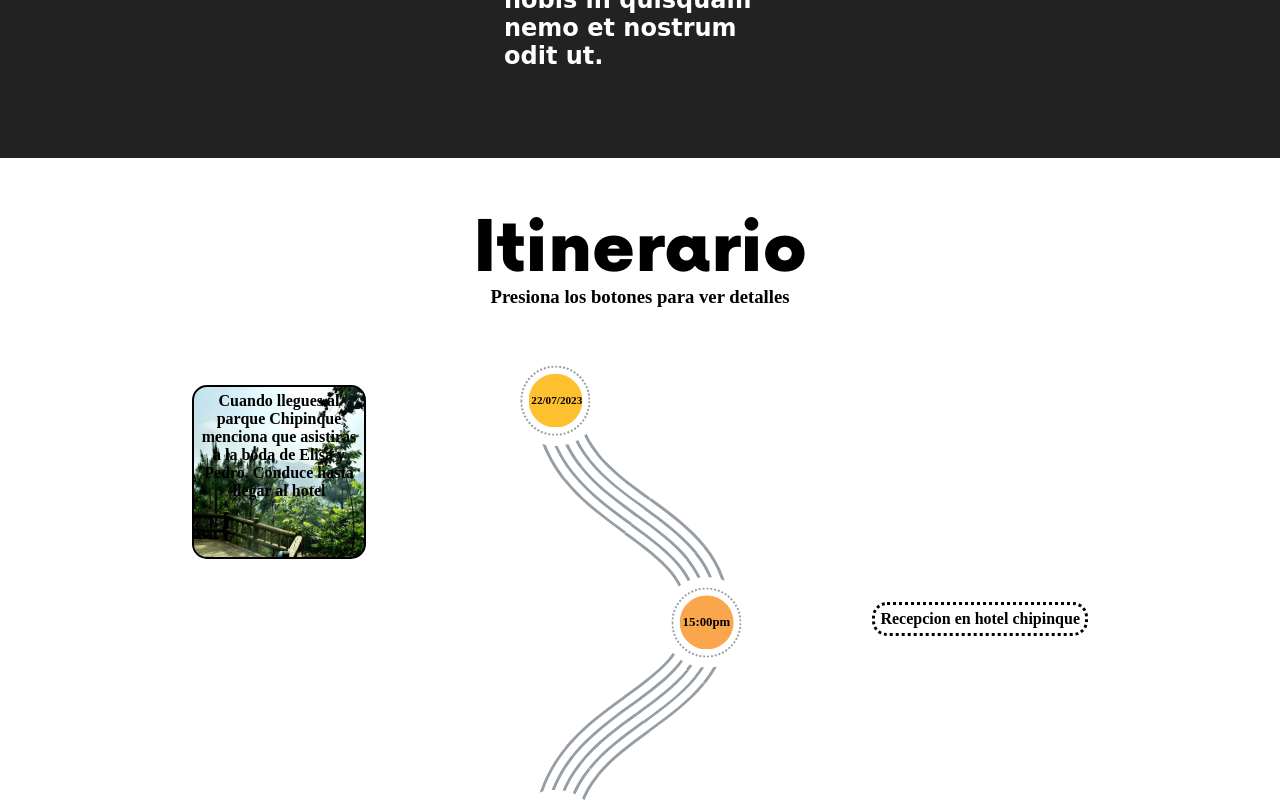
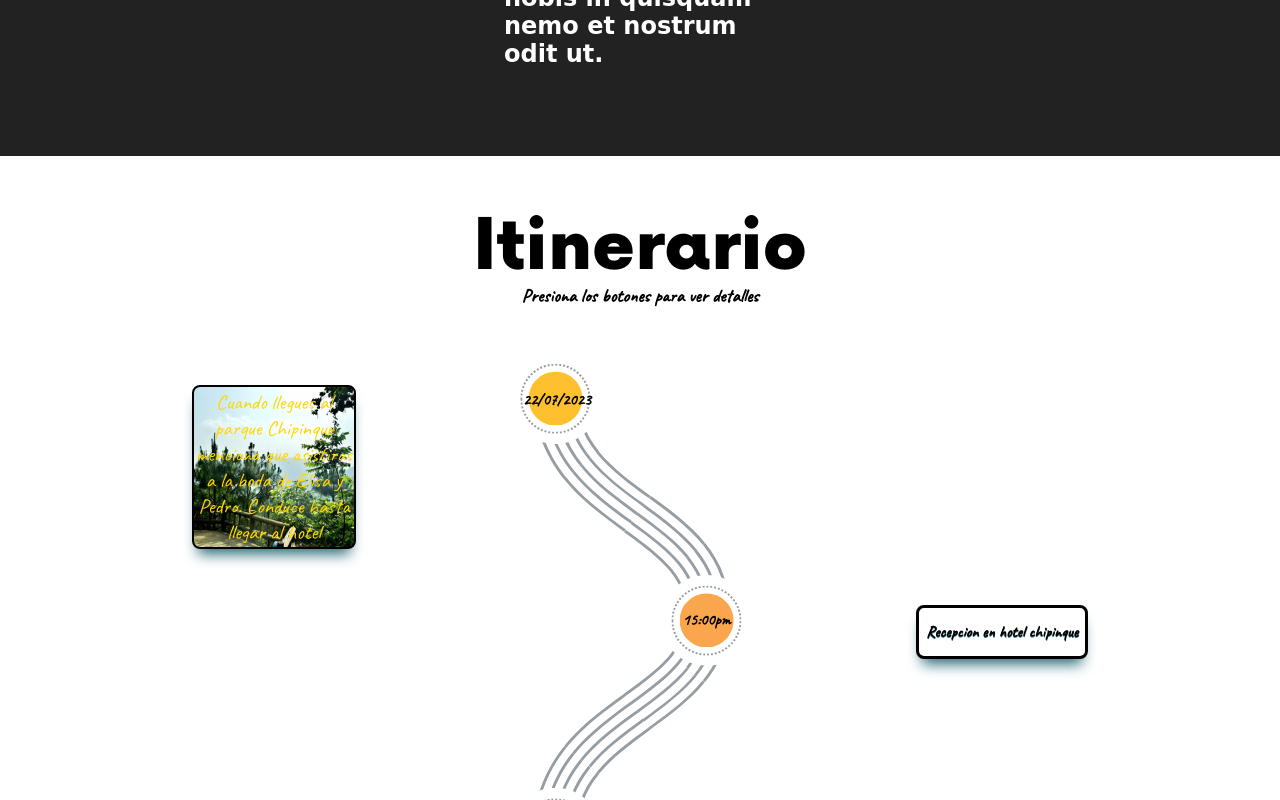
Before and after one commit to kevincruxz/Elisa-s-wedding-invitation, a website: page index.html in a window 1280 px wide. Both pictures are taken after a click on the element "22/07/2023". Drawn offline with nearby package versions, Linux system fonts and the light colour scheme; a web font is replaced by a local one.

Commit message:
Improved design on schedule section

```diff
--- a/index.html
+++ b/index.html
@@ -74,7 +74,7 @@
             <h4><div id="cuando" class="botones"><span>22/07/2023</span></div><span id="descripcion" class="descripciones">Llegada a chipinque</span></h4>
         </div>
         <div id="dato-dos" class="fechas">
-            <h4><span id="descripcion-dos" class="descripciones">Recepcion en hotel chipinque</span><span id="cuando-dos" class="botones">15:00pm</span></h4>
+            <h4><span id="descripcion-dos" class="descripciones"><span>Recepcion en hotel chipinque</span></span><span id="cuando-dos" class="botones">15:00pm</span></h4>
         </div>
         <div id="dato-tres" class="fechas">
             <h4><span id="cuando-tres" class="botones">17:00pm</span><span id="descripcion-tres" class="descripciones">Ceremonia religiosa</span></h4>
@@ -92,7 +92,7 @@
             <h4><span id="cuando-siete" class="botones">19:00pm</span><span id="descripcion-siete" class="descripciones">Fiesta</span></h4>
         </div>
         <div id="dato-ocho" class="fechas">
-            <h4><span id="cuando-ocho" class="botones">21:00pm</span><span id="descripcion-ocho" class="descripciones">Servicio de cena</span></h4>
+            <h4><span id="cuando-ocho" class="botones">21:00pm</span><span id="descripcion-ocho" class="descripciones">Cena</span></h4>
         </div>
     </div>
 
@@ -140,6 +140,7 @@
             <img src="img/caja-de-regalo2.png" alt="click para ver regalos">
         </div>
         <h3>Te esperamos en la fiesta.</h3>
+        <h3>- Elisa y Pedro</h3>
     </div>
 
     <footer>
--- a/script.js
+++ b/script.js
@@ -53,10 +53,11 @@ botones.forEach(function(boton) {
             descripcion.innerHTML = allData[2];
             descripcion.classList.add('animate__animated');
             descripcion.classList.add('animate__bounceInDown');
+            descripcion.classList.add('descripciones');
         } else {
-
             descripcion.classList.remove('animate__animated');
             descripcion.classList.remove('animate__bounceInDown');
+            descripcion.classList.remove('descripciones');
 
             descripcion.style.cssText = `background: url(img/${allData[3]}); background-size: cover; background-position: center; background-repeat: no-repeat;`;
 
@@ -73,12 +74,12 @@ function getEverything(id) {
 
     if (id === 'cuando') {
         arr[0] = "#descripcion";
-        arr[1] = "Cuando llegues al parque Chipinque menciona que asistiras a la boda de Elisa y Pedro. Conduce hasta llegar al hotel";
+        arr[1] = "<span>Cuando llegues al parque Chipinque menciona que asistiras a la boda de Elisa y Pedro. Conduce hasta llegar al hotel</span>";
         arr[2] = "Llegada a chipinque";
         arr[3] = "chipinque.jpg";
     } else if (id === 'cuando-dos') {
         arr[0] = "#descripcion-dos";
-        arr[1] = "Realiza tu check in en el hotel";
+        arr[1] = "<span>Realiza tu check in en el hotel</span>";
         arr[2] = "Recepcion en hotel chipinque";
         arr[3] = "hotel.jpg";
     } else if (id === 'cuando-tres') {
@@ -88,7 +89,7 @@ function getEverything(id) {
         arr[3] = "misa.png";
     } else if (id === 'cuando-cuatro') {
         arr[0] = "#descripcion-cuatro";
-        arr[1] = "Se realizará justo despues de la ceremonia religiosa en un mirador con vistas a toda la ciudad de Monterrey";
+        arr[1] = "<span>Se realizará justo despues de la ceremonia religiosa en un mirador con vistas a toda la ciudad de Monterrey</span>";
         arr[2] = "Brindis";
         arr[3] = "brindis.jpg";
     } else if (id === 'cuando-cinco') {
@@ -115,6 +116,21 @@ function getEverything(id) {
     return arr;
 }
 
+let buttonsAnimation = setInterval(function() {
+    if (botones[0].classList.contains('animate__animated')) {
+        botones.forEach(function(boton) {
+            boton.classList.remove('animate__animated');
+            boton.classList.remove('animate__tada')
+        });
+    } else {
+        botones.forEach(function(boton) {
+            boton.classList.add('animate__animated');
+            boton.classList.add('animate__tada')
+        });
+    }
+
+}, 1000);
+
 const gift = document.querySelector('.boton-regalos');
 
 let giftAnimation = setInterval(function() {
@@ -125,4 +141,4 @@ let giftAnimation = setInterval(function() {
         gift.classList.add('animate__animated');
         gift.classList.add('animate__rubberBand');
     }
-}, 1000)
+}, 1000);
--- a/style.css
+++ b/style.css
@@ -185,14 +185,16 @@ html, body {
     height: 125rem;
     background-position: center;
     background-repeat: no-repeat;
+    font-family: 'Caveat', cursive;
 }
 
 .schedule h3 {
     padding-top: 8rem;
+    position: relative;
 }
 
 #dato-uno {
-    padding: 3.7rem 0 0 0.1rem;
+    padding: 3.4rem 0 0 0.1rem;
     position: relative;
 }
 
@@ -206,36 +208,36 @@ html, body {
 }
 
 #dato-dos {
-    padding-top: 9.66rem;
+    padding-top: 9.1rem;
 }
 
 #dato-tres {
-    padding-top: 9rem;
+    padding-top: 8.7rem;
 }
 
 #dato-cuatro {
-    padding-top: 10rem;
+    padding-top: 9.5rem;
 }
 
 #dato-cinco {
-    padding-top: 8.5rem;
+    padding-top: 8.3rem;
 }
 
 #dato-seis {
-    padding-top: 9.7rem;
+    padding-top: 9.2rem;
 }
 
 #dato-siete {
-    padding-top: 9rem;
+    padding-top: 8.6rem;
 }
 
 #dato-ocho {
-    padding-top: 10rem;
+    padding-top: 9.5rem;
 }
 
 #cuando, #cuando-tres, #cuando-cinco, #cuando-siete {
     padding: 1.7rem 0.5rem;
-    font-size: 0.7rem;
+
     margin-left: -10.5rem;
     display: inline-block;
 }
@@ -248,7 +250,7 @@ html, body {
 
 #cuando-dos, #cuando-cuatro, #cuando-seis, #cuando-ocho {
     padding: 1.7rem 0.5rem;
-    font-size: 0.8rem;
+
     margin-right: -18rem;
     display: inline-block;
 }
@@ -265,21 +267,46 @@ html, body {
     top: 4.8rem;
 }
 
+#descripcion-dos {
+    font-size: 1rem;
+    padding: 14px 7px;
+}
+
 #descripcion-ocho {
     top: 11rem;
 }
 
+.botones {
+    cursor: pointer;
+}
+
 .descripciones {
-    border: black dotted 3px;
-    padding: 5px;
-    border-radius: 15px;
+    box-shadow: 0px 11px 14px -6px #276873;
+	border: #000000 solid 3px;
+	background-color:#ffffff;
+	border-radius:8px;
+	display:inline-block;
+	color:#000000;
+	font-weight:bold;
+	padding: 13px;
+	text-decoration:none;
+	text-shadow:0px 1px 0px #3d768a;
+    font-size: 1.3rem;
 }
 
 .agrandar-descripcion {
+    box-shadow: 0px 11px 14px -6px #276873;
+	border: #000000 solid 3px;
+    border-radius:8px;
+	display: flex;
+    align-items: center;
     position: absolute;
     width: 10rem;
     height: 10rem;
     border: black 2px solid;
+    color: gold;
+    font-size: 1.3rem;
+    font-weight: lighter;
 }
 
 .ubication {
@@ -381,7 +408,3 @@ footer {
     color: white;
     font-family: 'Caveat', cursive;
 }
-
-.animate__animated.animate__flip {
-    animation-duration: 0.5s;
-}
```
